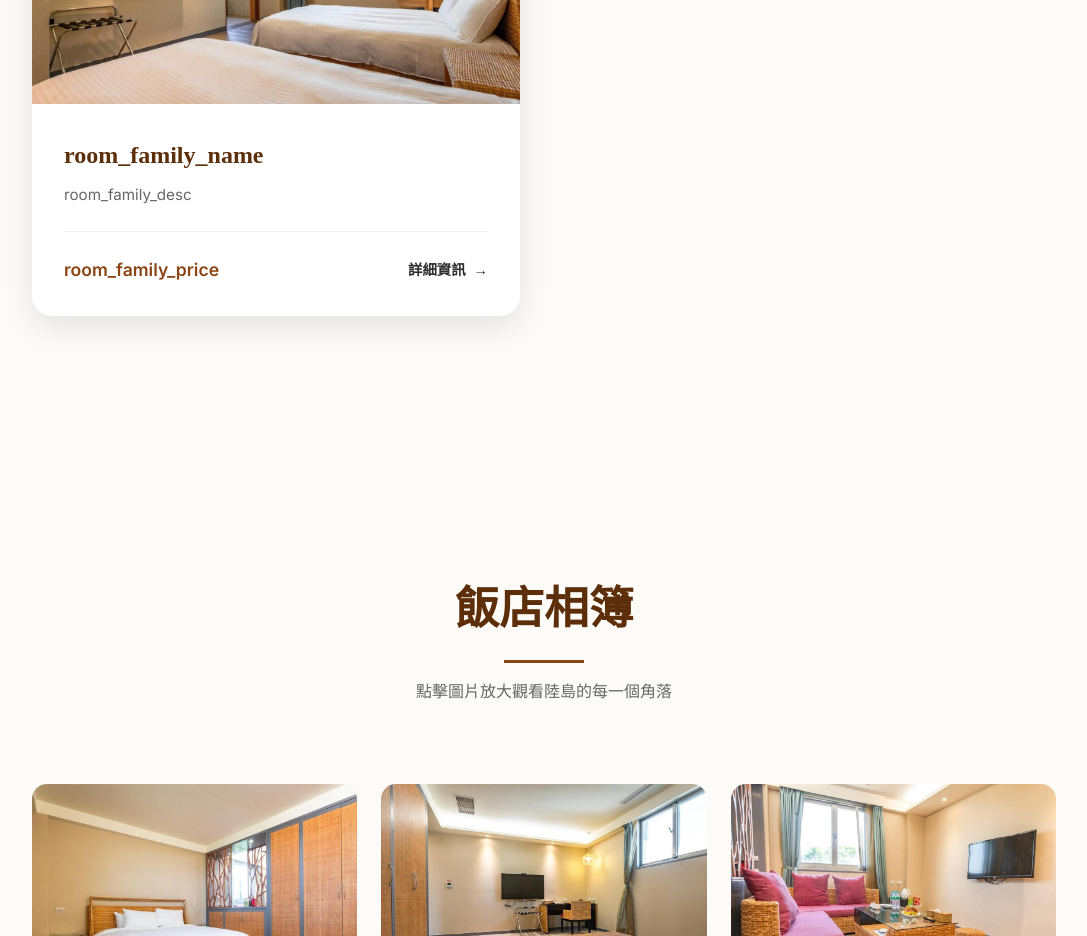
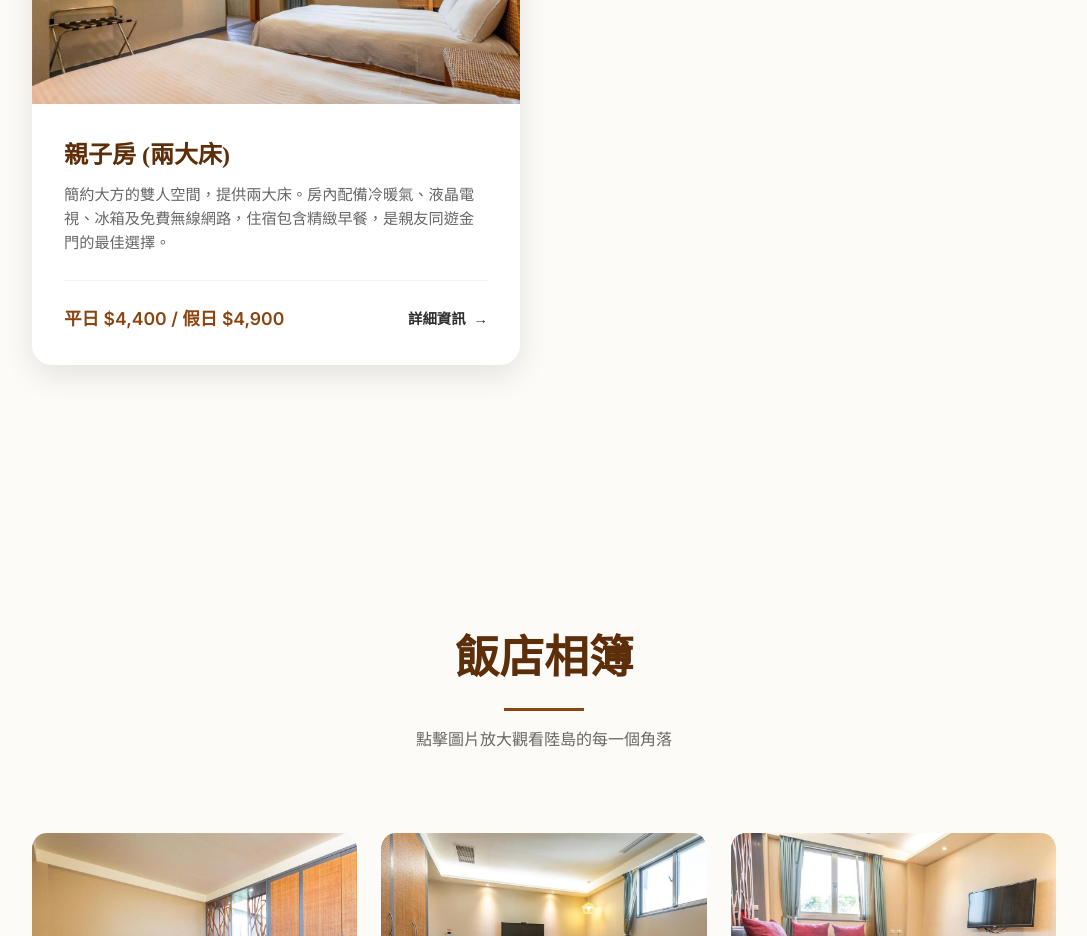
Before and after one commit to iDreal88/kinmen-ludao-hotel, a React (Vite) app: page / in a window 1280 px wide. Shown: the part 3100-4036 px from the top of the page, without its empty margins (96-1183 px from the left). Built offline with nearby package versions, Linux system fonts and the light colour scheme; a web font is replaced by a local one.

Commit message:
feat: update translation strings for localization support

```diff
--- a/src/data/translations.js
+++ b/src/data/translations.js
@@ -29,6 +29,9 @@ export const translations = {
         room_boutique_name: "精緻客房 (兩小床)",
         room_boutique_price: "平日 $2,700 / 假日 $3,300",
         room_boutique_desc: "簡約大方的雙人空間，提供兩張單人床。房內配備冷暖氣、液晶電視、冰箱及免費無線網路，住宿包含精緻早餐，是親友同遊金門的最佳選擇。",
+        room_family_name: "親子房 (兩大床)",
+        room_family_price: "平日 $4,400 / 假日 $4,900",
+        room_family_desc: "簡約大方的雙人空間，提供兩大床。房內配備冷暖氣、液晶電視、冰箱及免費無線網路，住宿包含精緻早餐，是親友同遊金門的最佳選擇。",
         night: "/ 晚",
         view_details: "詳細資訊",
         gallery_title: "飯店相簿",
```
